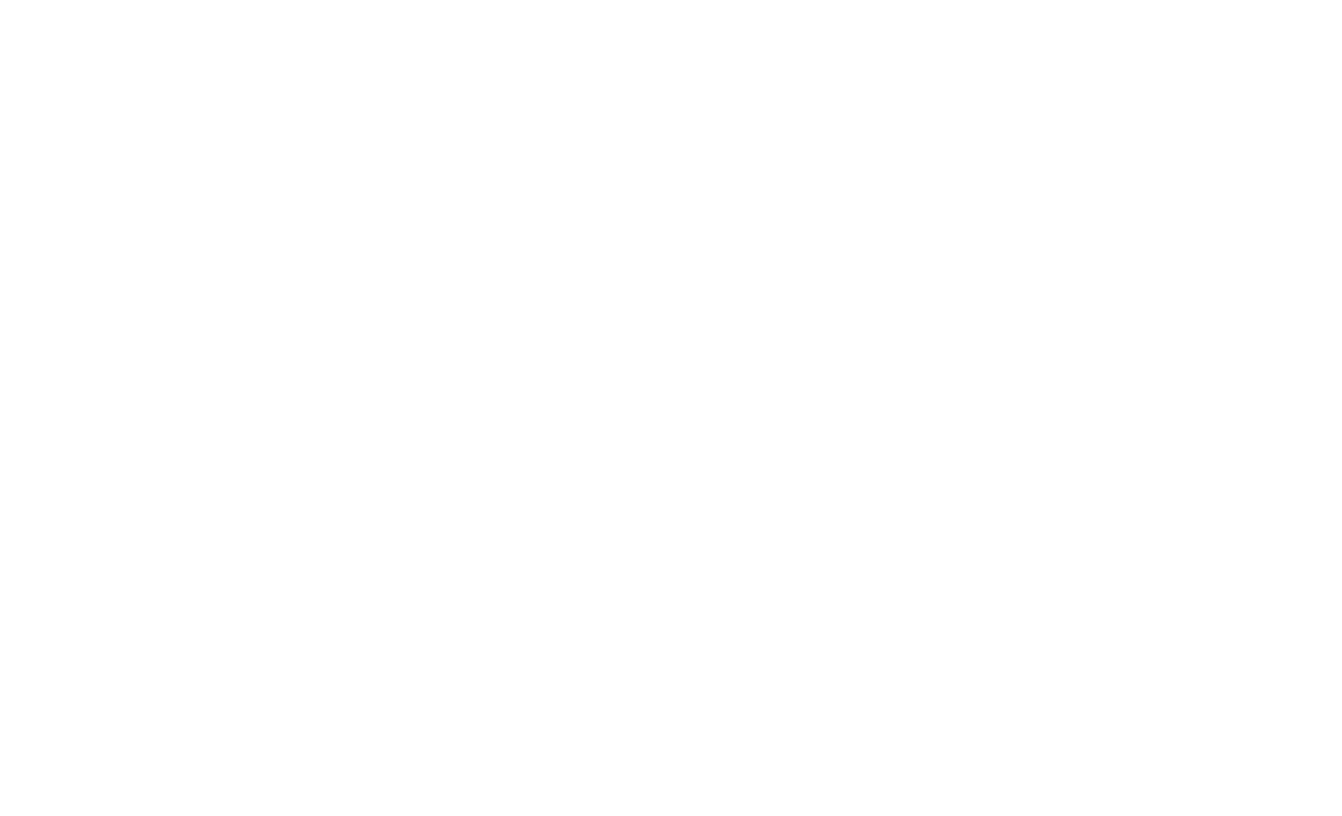
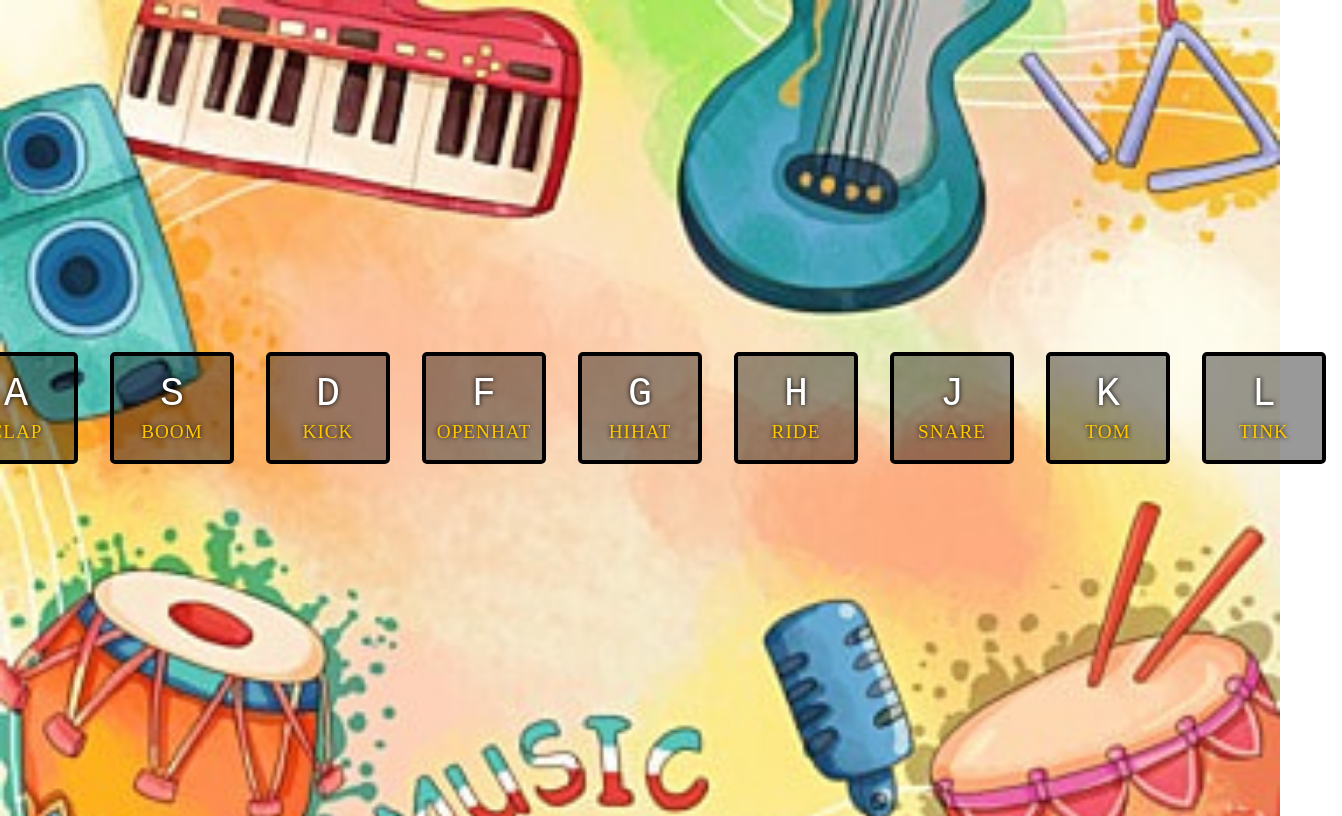
Before and after one commit to dity51028/DrumKit, a plain HTML site: page index.html in a window 1280 px wide. Shown: the whole page, 1342 px wide, since content can reach past the window. Drawn offline with Linux system fonts and the light colour scheme.

Commit message:
JS added

```diff
--- a/index.html
+++ b/index.html
@@ -4,8 +4,59 @@
     <meta charset="UTF-8">
     <meta name="viewport" content="width=device-width, initial-scale=1.0">
     <title>Drum kit</title>
+    <link rel="stylesheet" href="style.css">
 </head>
 <body>
 
+    <div class="keys">
+        <div data-key="65" class="key">
+            <kbd>A</kbd>
+             <span class="sound">Clap</span>
+        </div>
+        <div data-key="83" class="key">
+            <kbd>S</kbd>
+             <span class="sound">Boom</span>
+        </div>
+        <div data-key="68" class="key">
+            <kbd>D</kbd>
+             <span class="sound">kick</span>
+        </div>
+        <div data-key="70" class="key">
+            <kbd>F</kbd>
+             <span class="sound">openhat</span>
+        </div>
+        <div data-key="71" class="key">
+            <kbd>G</kbd>
+             <span class="sound">hihat</span>
+        </div>
+        <div data-key="72" class="key">
+            <kbd>H</kbd>
+             <span class="sound">ride</span>
+        </div>
+        <div data-key="74" class="key">
+            <kbd>J</kbd>
+             <span class="sound">snare</span>
+        </div>
+        <div data-key="75" class="key">
+            <kbd>K</kbd>
+             <span class="sound">tom</span>
+        </div>
+        <div data-key="76" class="key">
+            <kbd>L</kbd>
+             <span class="sound">tink</span>
+        </div>
+    </div>
+
+    <audio data-key="65" src="sound/claps.mp3"></audio>
+    <audio data-key="83" src="sound/boom.mp3"></audio>
+    <audio data-key="68" src="sound/kick.mp3"></audio>
+    <audio data-key="70" src="sound/openhihat.mp3"></audio>
+    <audio data-key="71" src="sound/hihat.mp3"></audio>
+    <audio data-key="72" src="sound/ride.mp3"></audio>
+    <audio data-key="74" src="sound/snare.mp3"></audio>
+    <audio data-key="75" src="sound/tom.mp3"></audio>
+    <audio data-key="76" src="sound/tink.mp3"></audio>
+
+    <script src="script.js"></script>
 </body>
 </html>
--- /dev/null
+++ b/script.js
@@ -0,0 +1,20 @@
+function playSound(e){
+         //console.log(e.keyCode,e.key);
+       const audio= document.querySelector(`audio[data-key="${e.keyCode}"]`) ;
+       const key= document.querySelector(`.key[data-key="${e.keyCode}"]`) ;
+       if(!audio) return; //stop the function
+       audio.currentTime =0;  //to rewind the audio
+       audio.play();
+       key.classList.add('playing');
+};
+
+
+function removeTransition(e){
+  if(e.propertyName !== 'transform') return ; //skip it if it's not a transform
+  console.log(e.propertyName);
+  this.classList.remove('playing');
+}
+
+const keys= document.querySelectorAll('.key');
+keys.forEach(key => key.addEventListener('transitionend',removeTransition));
+window.addEventListener('keydown',playSound);
--- a/style.css
+++ b/style.css
@@ -0,0 +1,48 @@
+body{
+    display: flex;
+    justify-content: center; /* Center the container horizontally */
+    align-items: center; /* Center the container vertically */
+    height: 100vh;
+
+    background-image: url(bg.jpg);
+
+    background-repeat: no-repeat;
+    background-size: cover;
+}
+
+.keys {
+    display: flex;
+  }
+
+
+.key{
+
+    border: 4px solid black;
+    border-radius: 5px;
+    margin: 1rem;
+    font-size: 1.5rem;
+    padding: 1rem .5rem;
+    transition:all .07s;
+    width: 100px;
+    text-align: center;
+    color: white;
+    background: rgba(0, 0, 0, 0.4);
+    text-shadow: 0 0 5px black;
+}
+
+.playing{
+    transform: scale(1.1);
+    border-color: #f532c5;
+    box-shadow: 0 0 10px  #f532c5;
+}
+kbd{
+    display: block;
+    font-size: 40px;
+}
+
+.sound{
+    font-size: 1.2rem;
+    text-transform: uppercase;
+    letter-spacing: 1px;
+    color: #ffc600;
+}
```
Also changed, not shown: bg.jpg (added), 9 other files.
